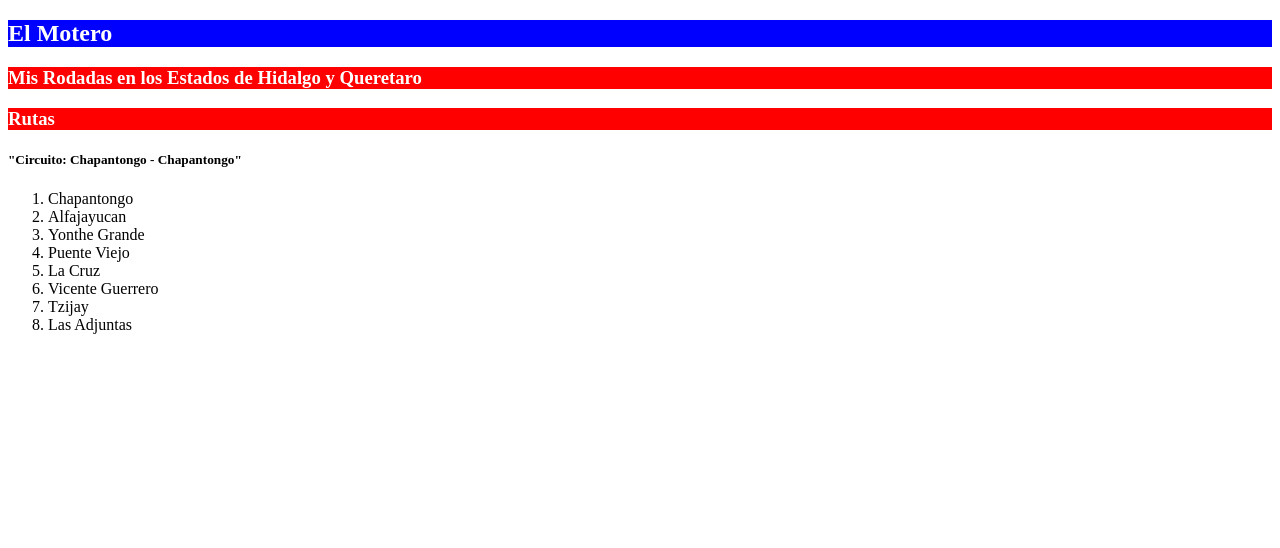
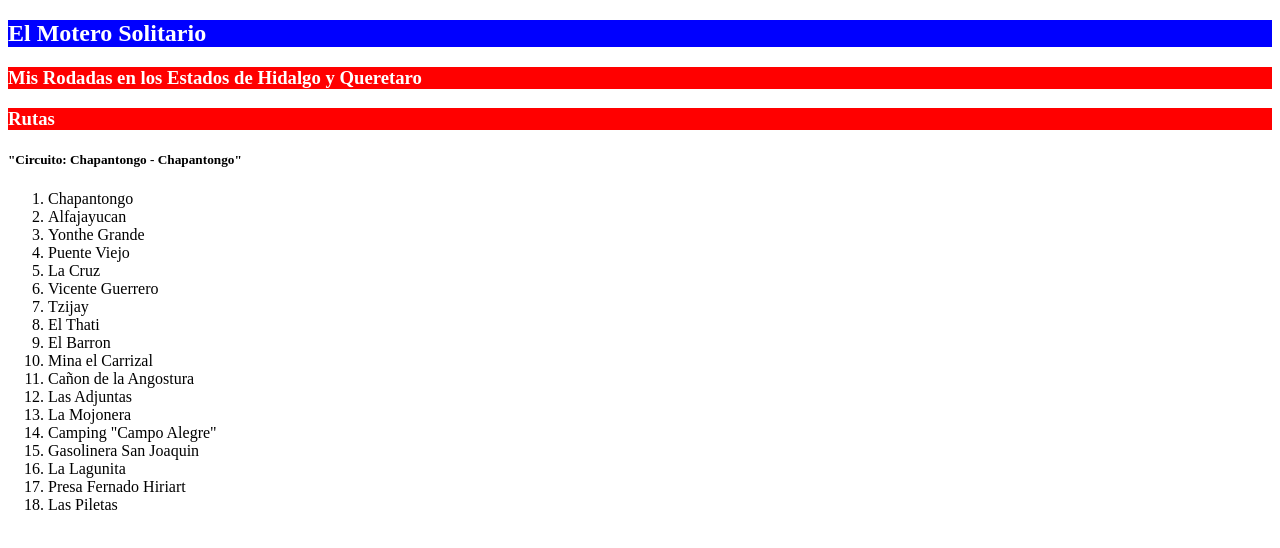
Before and after one commit to ElMotero/rodando-por-hidalgo-y-queretaro, a plain HTML site: page index.html in a window 1280 px wide. Drawn offline with Linux system fonts and the light colour scheme.

Commit message:
Añadir lugares para la ruta

```diff
--- a/index.html
+++ b/index.html
@@ -8,7 +8,7 @@
 		<link href="style.css" rel="stylesheet" type="text/css" />
 	</head>
 	<body>
-		<h2>El Motero </h2>
+		<h2>El Motero Solitario</h2>
     <h3>Mis Rodadas en los Estados de Hidalgo y Queretaro</h3>
     <h3>Rutas </h3>
     <h5> "Circuito: Chapantongo - Chapantongo"  </h5>
@@ -21,7 +21,19 @@
         <li>La Cruz</li>
         <li>Vicente Guerrero</li>
         <li>Tzijay</li>
-        <li>Las Adjuntas </li>
+        <li>El Thati </li>
+        <li>El Barron </li>
+        <li>Mina el Carrizal</li>
+        <li>Cañon de la Angostura</li>
+        <li>Las Adjuntas</li>
+        <li>La Mojonera</li>
+        <li>Camping "Campo Alegre"</li>
+        <li> Gasolinera San Joaquin</li>
+        <li> La Lagunita</li>
+        <li> Presa Fernado Hiriart</li>
+        <li>Las Piletas</li>
+
+
 
       </ol>
 	</body>
```
